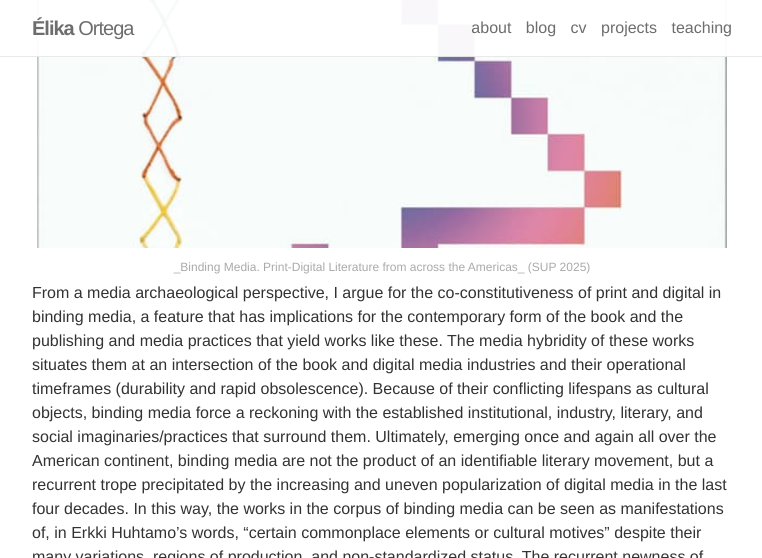
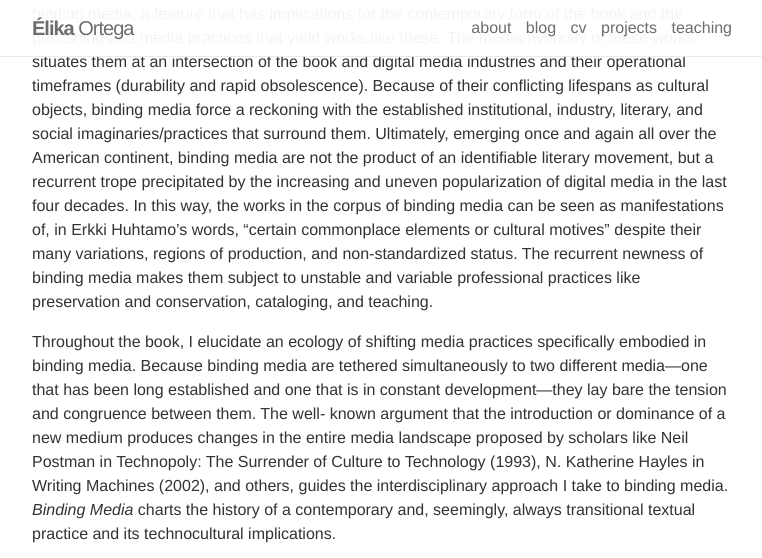
Before and after one commit to elikaortega/elikaortegadotnet, a Jekyll site: the page built from _projects/1_project.markdown, in a window 1280 px wide and 900 px high, scrolled down 1149 px, cut to the strip 0-558 px from the top of the window. Shown: the whole strip, without its empty margins (258-1020 px from the left). Built offline with Jekyll 4.4.1, drawn with Linux system fonts in a browser that asks for light colours; nearby versions of some CDN libraries.

Commit message:
Update 1_project.markdown

```diff
--- a/_projects/1_project.markdown
+++ b/_projects/1_project.markdown
@@ -18,13 +18,6 @@ Despite perennial forewarnings of the death of the book as a result of the newes
 </div>
 
 Despite the manifest presence of media hybridity in contemporary literature, there still exists a divide in the scholarly world between print and digital media in literary studies. My book addresses this divide through the discovery, collection, and physical examination of binding media. I particularly analyze the bespoke configurations of print and digital objects at the levels of text, book design and production, and technical compositions that serve as the binding mechanisms holding the work together. I look at binding media from four perspectives: as a development in the form of the book at the turn of the twenty-first century, through the publishing environments that yield such literary phenomena, as objects with embedded temporalities and life span that prompt a reconsideration of the methodologies of literary inquiry and, lastly, as a material hybrid substrate of cultural hybridity (see annotated table of contents below for details).
-
-<div class="img_row">
-    <img class="col three left" src="{{ site.baseurl }}/assets/img/bmsup.JPG" alt="" title="Binding Media"/>
-</div>
-<div class="col three caption">
-    _Binding Media. Print-Digital Literature from across the Americas_ (SUP 2025)
-</div>
 
 From a media archaeological perspective, I argue for the co-constitutiveness of print and digital in binding media, a feature that has implications for the contemporary form of the book and the publishing and media practices that yield works like these. The media hybridity of these works situates them at an intersection of the book and digital media industries and their operational timeframes (durability and rapid obsolescence). Because of their conflicting lifespans as cultural objects, binding media force a reckoning with the established institutional, industry, literary, and social imaginaries/practices that surround them. Ultimately, emerging once and again all over the American continent, binding media are not the product of an identifiable literary movement, but a recurrent trope precipitated by the increasing and uneven popularization of digital media in the last four decades. In this way, the works in the corpus of binding media can be seen as manifestations of, in Erkki Huhtamo’s words, “certain commonplace elements or cultural motives” despite their many variations, regions of production, and non-standardized status. The recurrent newness of binding media makes them subject to unstable and variable professional practices like preservation and conservation, cataloging, and teaching.
 
```
